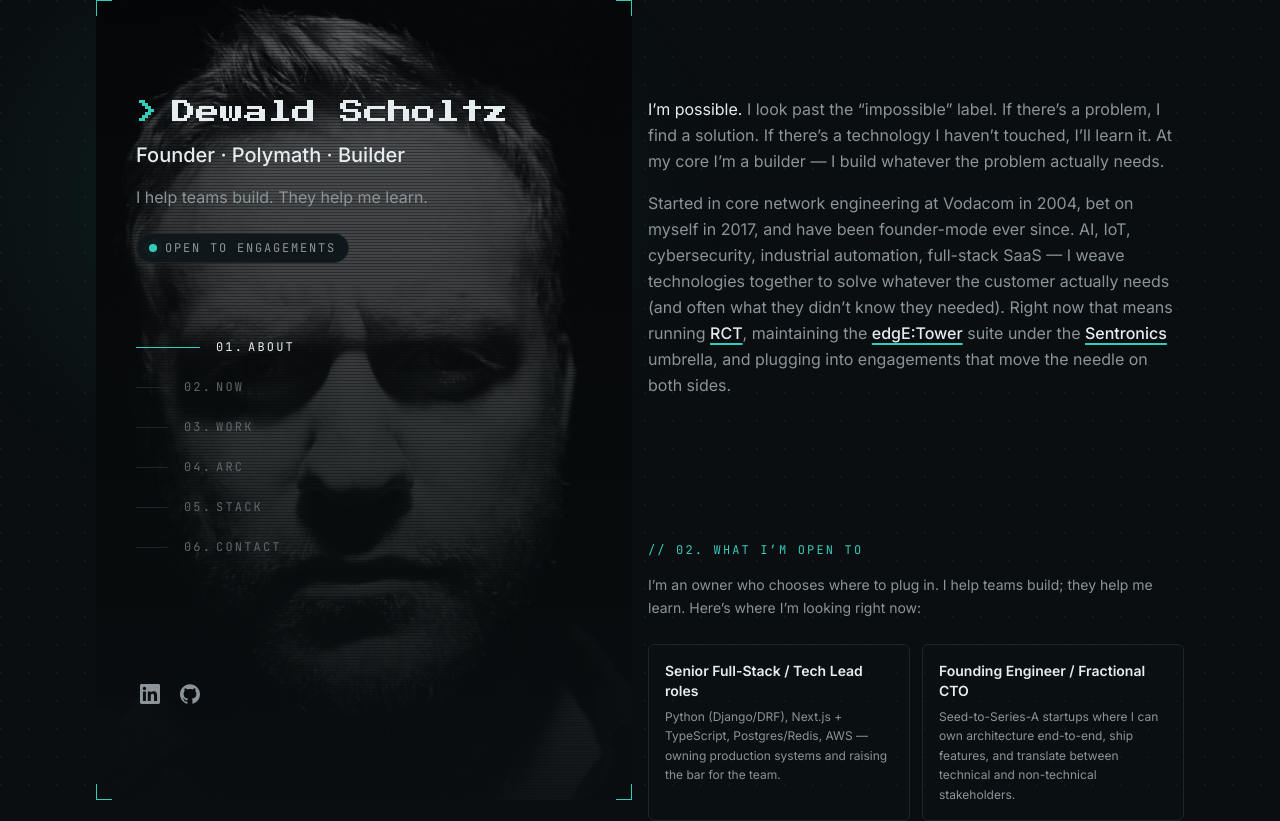
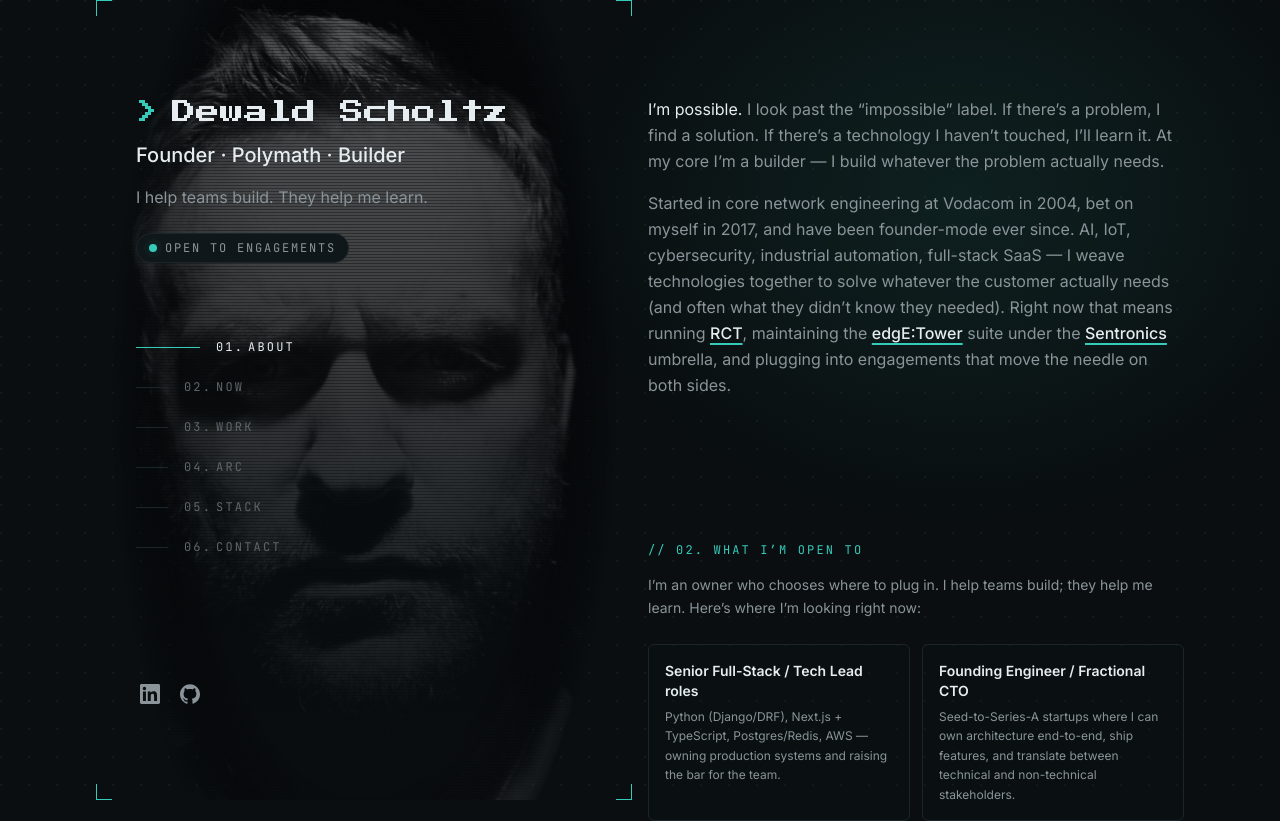
Before and after one commit to rhizootech/cv, a Next.js app: page / in a window 1280 px wide. Shown: the top 821 px of the page. Built offline with nearby package versions, Linux system fonts and the light colour scheme; no server answers.

Commit message:
refactoring

```diff
--- a/app/globals.css
+++ b/app/globals.css
@@ -38,6 +38,22 @@
 }
 
 /* ----- CCTV portrait viewfinder (hero sidebar background) ----- */
+
+/* Shared feather mask: oval that fades the viewfinder edges into the canvas. */
+.cctv-portrait,
+.cctv-scanlines,
+.cctv-gradient {
+  -webkit-mask-image: radial-gradient(
+    ellipse 47% 70% at center,
+    black 70%,
+    transparent 100%
+  );
+  mask-image: radial-gradient(
+    ellipse 47% 70% at center,
+    black 70%,
+    transparent 100%
+  );
+}
 
 .cctv-portrait {
   background-image: url("/media/portrait.jpg");
@@ -83,7 +99,7 @@
   content: "";
   position: fixed;
   top: -20vh;
-  left: -10vw;
+  right: -10vw;
   width: 70vw;
   height: 90vh;
   background: radial-gradient(
```
